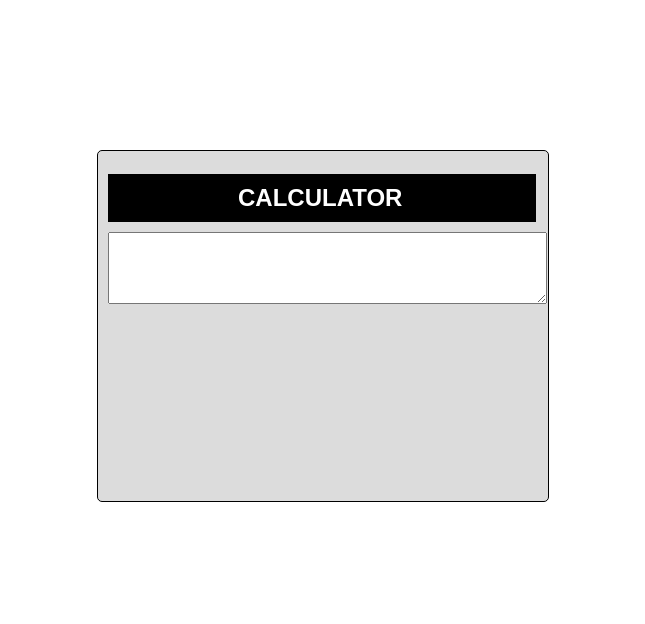
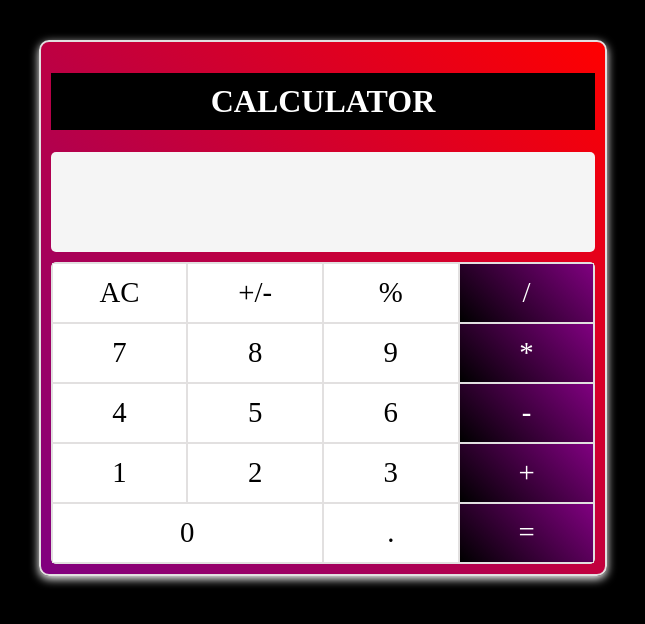
Before and after one commit to KunalMittal0107/Calculator, a plain HTML site: page index.html in a window 1280 px wide. Shown: the whole page, without its empty margins (317-962 px from the left). Drawn offline with Linux system fonts and the light colour scheme.

Commit message:
calculator completed

```diff
--- a/index.html
+++ b/index.html
@@ -8,16 +8,70 @@
     <title>Calculator</title>
   </head>
   <body>
-    <div class="container">
-      <section class="heading">
-          <span class="calc">CALCULATOR</span>
-    </section>
-    <section class="insert">
-        <textarea type="number" value="number" class=" number"></textarea>
-    </section>
-    <section>
-
-    </section>
+    <div id="calculator">
+      <h1>Calculator</h1>
+      <div id="display-container">
+        <p id="display"></p>
+      </div>
+      <div id="buttons-container">
+        <div class="button" id="button-clear" data-value="ac">
+          <span>AC</span>
+        </div>
+        <div class="button" id="button-sign" data-value="sign">
+          <span>+/-</span>
+        </div>
+        <div class="button" id="button-percent" data-value="%">
+          <span> % </span>
+        </div>
+        <div class="button red" data-value="/" id="button-divide">
+          <span> / </span>
+        </div>
+        <div class="button" id="button-seven" data-value="7">
+          <span>7</span>
+        </div>
+        <div class="button" id="button-eight" data-value="8">
+          <span>8</span>
+        </div>
+        <div class="button" id="button-nine" data-value="9">
+          <span>9</span>
+        </div>
+        <div class="button red" id="button-multiply" data-value="*">
+          <span>*</span>
+        </div>
+        <div class="button" id="button-four" data-value="4">
+          <span>4</span>
+        </div>
+        <div class="button" id="button-five" data-value="5">
+          <span>5</span>
+        </div>
+        <div class="button" id="button-six" data-value="6">
+          <span>6</span>
+        </div>
+        <div class="button red" id="button-minus" data-value="-">
+          <span>-</span>
+        </div>
+        <div class="button" id="button-one" data-value="1">
+          <span> 1 </span>
+        </div>
+        <div class="button" id="button-two" data-value="2">
+          <span> 2 </span>
+        </div>
+        <div class="button" id="button-three" data-value="3">
+          <span> 3 </span>
+        </div>
+        <div class="button red" id="button-plus" data-value="+">
+          <span> + </span>
+        </div>
+        <div class="button" id="button-zero" data-value="0">
+          <span> 0 </span>
+        </div>
+        <div class="button" id="button-decimal" data-value=".">
+          <span> . </span>
+        </div>
+        <div class="button red" id="button-equals" data-value="=">
+          <span> = </span>
+        </div>
+      </div>
     </div>
     <script src="script.js"></script>
   </body>
--- a/script.js
+++ b/script.js
@@ -0,0 +1,48 @@
+var display=document.getElementById('display');
+var buttons=document.getElementsByClassName('button');
+var operator=null;
+var operand1=0;
+var operand2=null;
+
+function isOperator(value){
+    return value=="+" ||value=="*" ||value=="-" ||value=="/";
+}
+for(var i=0;i<buttons.length;i++){
+    buttons[i].addEventListener('click',function(){
+       var value=this.getAttribute('data-value');
+       if(isOperator(value)){
+           operator=value;
+           operand1=parseFloat(display.textContent.trim());
+           display.textContent=" ";
+       }else if(value=="sign"){
+        operand1=parseFloat(display.textContent.trim());
+           operand1=-1 *operand1;
+           display.textContent=operand1;
+       }
+       else if(value=='ac'){
+           display.textContent="";
+       }else if(value=="%"){
+           operand1=parseFloat(display.textContent.trim());
+           operand1=operand1/100;
+           display.textContent=operand1;
+       }else if(value=="."){
+           if(display.textContent.trim().length && !display.textContent.trim().include('.')){
+               display.textContent=display.textContent.trim() +'.';
+           }
+
+       }else if(value=="="){
+           operand2=parseFloat(display.textContent.trim());
+           var result=eval(operand1 +' '+ operator+' '+operand2);
+           if(result){
+            display.textContent=result;
+            operand1=result;
+            operand2=null;
+            operator=null;
+           }
+
+       }else{
+           display.innerText +=value;
+       }
+
+    });
+}
--- a/style.css
+++ b/style.css
@@ -1,27 +1,96 @@
-.container{
-    height: 350px;
-    width: 450px;
-    border: 1px solid black;
-    border-radius: 5px;
-    margin: 150px auto;
-    background-color: gainsboro;
+body{
+    background-color: black;
 }
-.heading{
+* {
+    box-sizing: border-box;
+}
+
+:root {
+    --border-radius: 5px;
+    --border-width: 1px;
+    --light-grey: #e2e0e0;
+    --blue: #7f6cfc;
+    --orange: #ffc877;
+    --red: #c14444;
+}
+
+#calculator {
+    width: 45%;
+    height: 80%;
+    min-width: 300px;
+    min-height: 400px;
+    background: linear-gradient(45deg, purple, red);
+    margin: auto;
+    margin-top: 40px;
+    border: 2px solid var(--light-grey);
+    border-radius: 10px;
+    padding: 10px;
+    box-shadow: 0 3px 10px white;
+}
+
+#calculator h1 {
     background-color: black;
-    padding: 10px 10px;
-    margin-top: 23px;
-    margin-left: 10px;
-    width: 25.5rem;
+    color: white;
+    text-transform: uppercase;
+    text-align: center;
+    padding: 10px;
 }
-.calc{
+
+#display-container {
+    font-size: 2.8rem;
+    display: flex;
+    align-items: flex-end;
+    justify-content: flex-end;
+    color: var(--blue);
+    width: 100%;
+    height: 20%;
+    min-height: 100px;
+    border-radius: var(--border-radius);
+    background-color: whitesmoke;
+    margin-bottom: 10px;
+}
+
+#display-container p {
+    margin: 0.5rem;
+    vertical-align: text-bottom;
+}
+
+#buttons-container {
+    width: 100%;
+    height: 60%;
+    min-height: 300px;
+    border: var(--border-width) solid var(--light-grey);
+    border-radius: var(--border-radius);
+    background-color: var(--light-grey);
+    display: flex;
+    flex-flow: row wrap;
+    justify-content: space-around;
+}
+
+.button {
+    width: 25%;
+    height: 20%;
+    min-height: 60px;
+    display: flex;
+    align-items: center;
+    justify-content: center;
+    border: var(--border-width) solid var(--light-grey);
+    background-color: white;
+    font-size: 1.8rem;
+    cursor: pointer;
+    transition-duration: 1s;
+}
+
+.button:hover {
+    background: linear-gradient(30deg,#e66465, #9198e5);
+        color: white;
+}
+
+.red {
+    background:linear-gradient(45deg,black,purple);
     color: white;
-    font-weight:bold;
-    font-family: Arial, Helvetica, sans-serif;
-    margin-left: 120px;
-    font-size: x-large;
 }
-.number{
-    margin-top: 10px;
-    margin-left: 10px;
-padding: 20px 131px;
+
+#button-zero {
+    width: 50%;
 }
```
